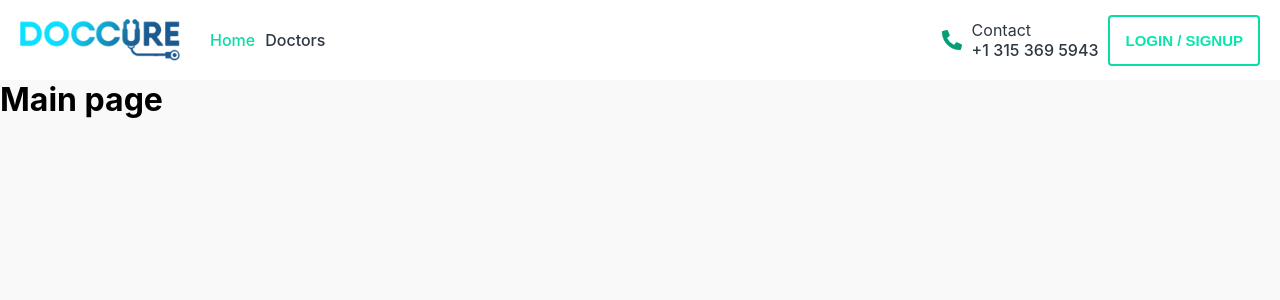
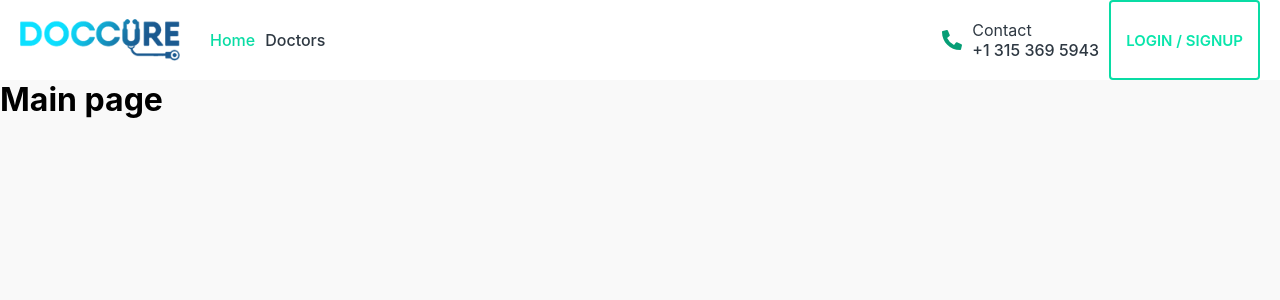
Before and after one commit to bogdanaks/doccure, a React (Create React App) app in the folder client/: page / in a window 1280 px wide. Shown: the top 300 px of the page. Built offline with nearby package versions, Linux system fonts and the light colour scheme.

Commit message:
Изменил кнопку на ссылку

```diff
--- a/client/src/components/Navbar/Navbar.jsx
+++ b/client/src/components/Navbar/Navbar.jsx
@@ -1,5 +1,5 @@
 import React from 'react'
-import { NavLink } from 'react-router-dom'
+import { NavLink, Link } from 'react-router-dom'
 import { FontAwesomeIcon } from '@fortawesome/react-fontawesome'
 import { faPhoneAlt } from '@fortawesome/free-solid-svg-icons'
 
@@ -35,9 +35,9 @@ export const Navbar = () => {
                     </div>
                 </li>
                 <li>
-                    <button className={styles.loginBtn}>
+                    <Link to="/auth" className={styles.loginBtn}>
                         <span>Login / Signup</span>
-                    </button>
+                    </Link>
                 </li>
             </ul>
         </div>
```
